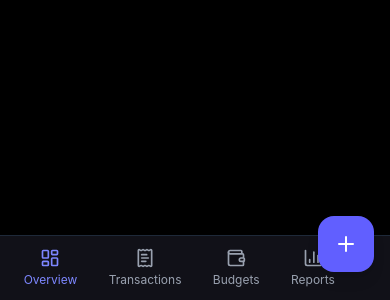
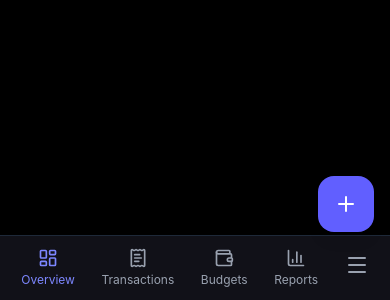
Before and after one commit to dipak-badu/final-year-project-VAULT-, a React (Vite) app in the folder client/: page /user in a window 390 px wide. Shown: the part 544-844 px from the top of the page. Built offline with nearby package versions, Linux system fonts and the light colour scheme.

Commit message:
feat: add user profile dropdown for small screen

```diff
--- a/client/src/component/sidebar/Sidebar.jsx
+++ b/client/src/component/sidebar/Sidebar.jsx
@@ -6,9 +6,11 @@ import {
     Settings,
     LogOut,
     Plus,
-    CircleUserRound
+    CircleUserRound,
+    Menu,
 } from "lucide-react";
 import { NavLink } from "react-router-dom";
+import { useState } from "react";
 
 export default function Sidebar({ mobile = false }) {
     const navItems = [
@@ -33,6 +35,9 @@ export default function Sidebar({ mobile = false }) {
             path: "/user/reports",
         },
     ];
+
+    // State to manage the open/close state of the user profile dropdown
+    const [open, setOpen] = useState(false);
 
     // Mobile Bottom Navigation
     if (mobile) {
@@ -61,9 +66,36 @@ export default function Sidebar({ mobile = false }) {
                     })}
 
                     <li>
+                        {/* // User Profile Dropdown */}
+                        <button
+                            onClick={() => setOpen(!open)}
+                            className="text-gray-400 hover:text-white active:">
+                            <Menu />
+                        </button>
+
+                        {open && (
+                            <div className="flex flex-col absolute bottom-16 right-4 w-48 rounded-lg bg-[#111118] border border-gray-800">
+                                <NavLink to="/user/profile" className="flex items-center gap-3 rounded-lg p-3 hover:bg-gray-800">
+                                    <CircleUserRound size={18} />
+                                    <span>John Doe</span>
+                                </NavLink>
+
+                                <NavLink to="/user/settings" className="flex items-center gap-3 rounded-lg p-3 hover:bg-gray-800">
+                                    <Settings size={18} />
+                                    <span>Settings</span>
+                                </NavLink>
+
+                                <button className="flex items-center gap-3 rounded-lg p-3 hover:bg-gray-800">
+                                    <LogOut size={18} />
+                                    <span>Logout</span>
+                                </button>
+                            </div>
+                        )}
+
+                        {/* // New Transaction Button */}
                         <NavLink
                             to="/user/new-transaction"
-                            className="absolute right-4 -top-5 flex h-14 w-14 items-center justify-center rounded-2xl bg-indigo-500 text-white shadow-lg"
+                            className="absolute right-4 -top-15 flex h-14 w-14 items-center justify-center rounded-2xl bg-indigo-500 text-white shadow-lg"
                         >
                             <Plus size={24} />
                         </NavLink>
```
